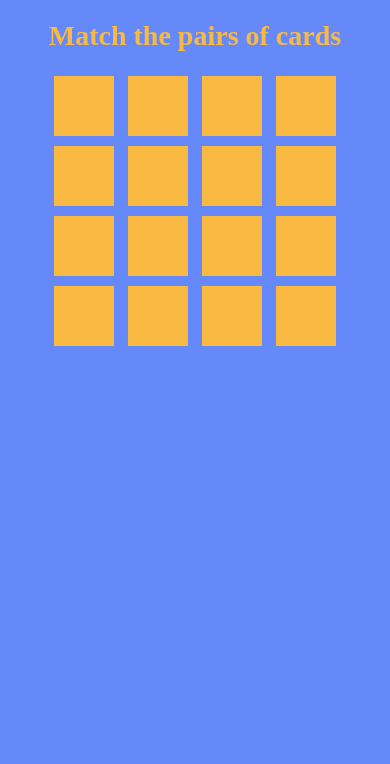
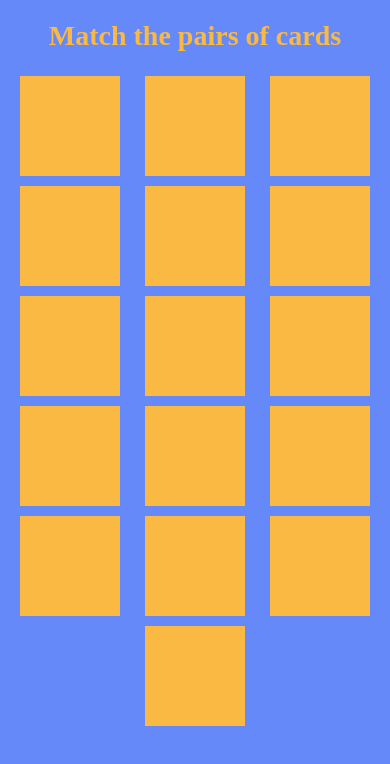
Before and after one commit to Aditya2z/Memory-Game, a plain HTML site: page index.html in a window 390 px wide. Drawn offline with Linux system fonts and the light colour scheme.

Commit message:
minor UI changes

```diff
--- a/style.css
+++ b/style.css
@@ -120,8 +120,8 @@ h1{
   .card,
   .back,
   .front {
-    height: 80px;
-    width: 80px;
+    height: 100px;
+    width: 100px;
   }
   .display {
     position: absolute;
@@ -142,14 +142,14 @@ h1{
   }
 
   .grid {
-    max-width: 300px;
+    max-width: 100%;
   }
 
   .card,
   .back,
   .front {
-    height: 60px;
-    width: 60px;
+    height: 100px;
+    width: 100px;
   }
   .display {
     position: absolute;
```
